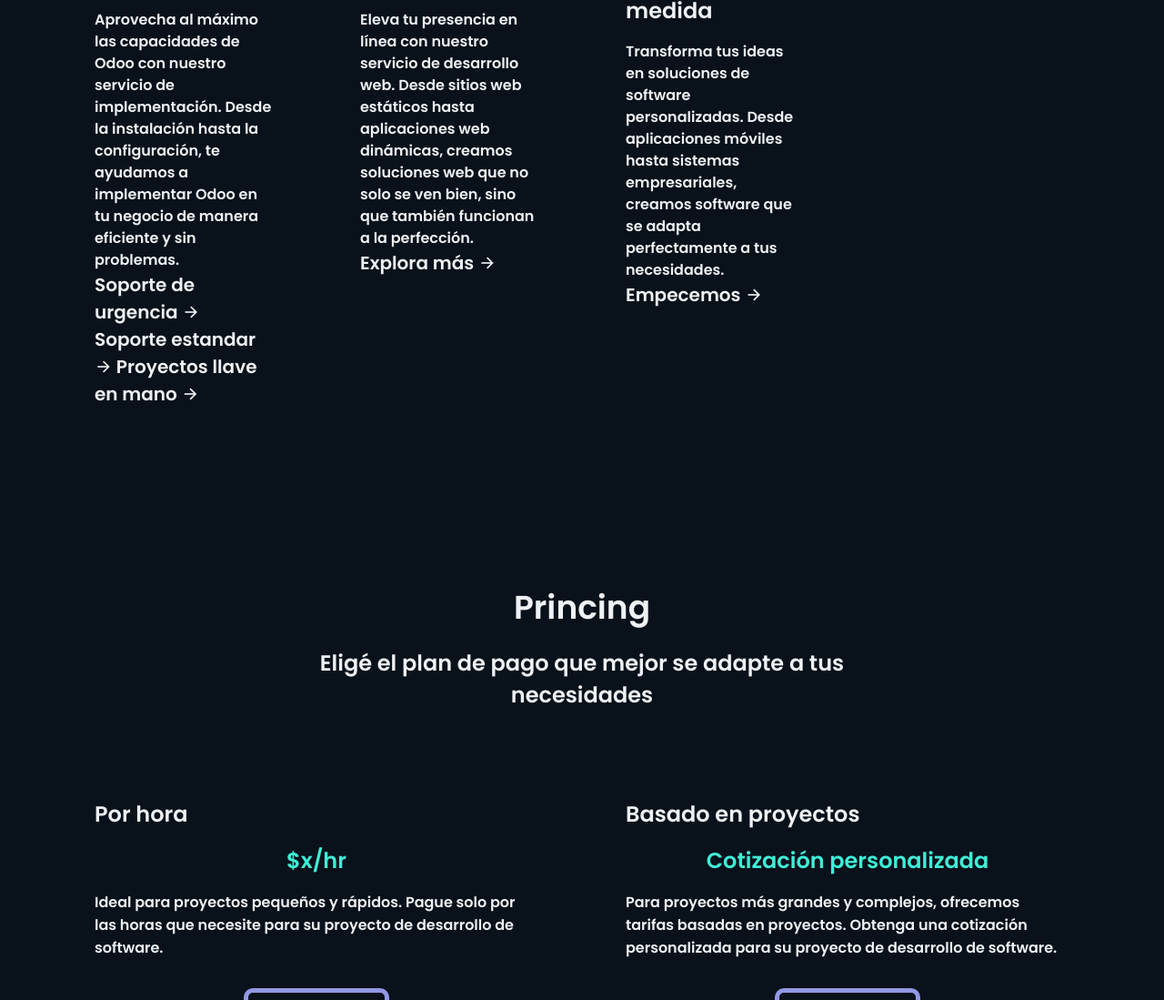
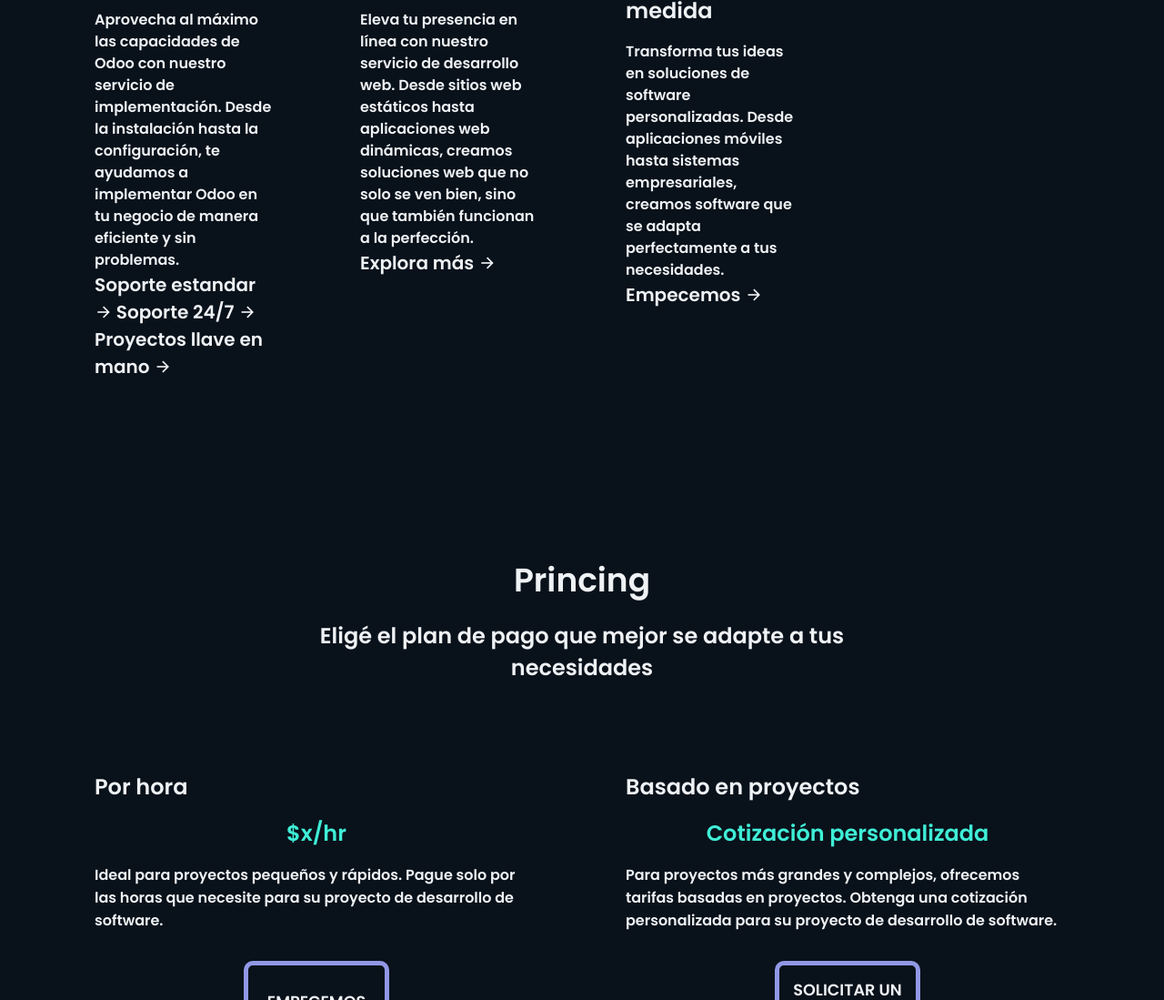
Before and after one commit to dmunoz2019/diegoweb, a plain HTML site: page index.html in a window 1280 px wide. Shown: the part 1298-2397 px from the top of the page at 91% size. Drawn offline with nearby package versions, Linux system fonts and the light colour scheme.

Commit message:
Update index.html

```diff
--- a/index.html
+++ b/index.html
@@ -65,11 +65,11 @@
                     Aprovecha al máximo las capacidades de Odoo con nuestro servicio de implementación. Desde la instalación hasta la configuración, te ayudamos a implementar Odoo en tu negocio de manera eficiente y sin problemas.
                 </p>
                 <a href="#">
-                    Soporte de urgencia
+                    Soporte estandar
                      <i class="ri-arrow-right-line"></i></a>
 
                  <a href="#">
-                    Soporte estandar
+                    Soporte 24/7
                      <i class="ri-arrow-right-line"></i></a>
 
                  <a href="#">
```
